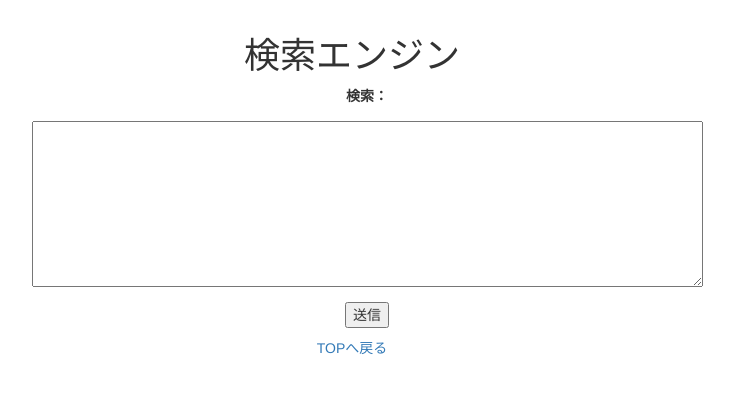
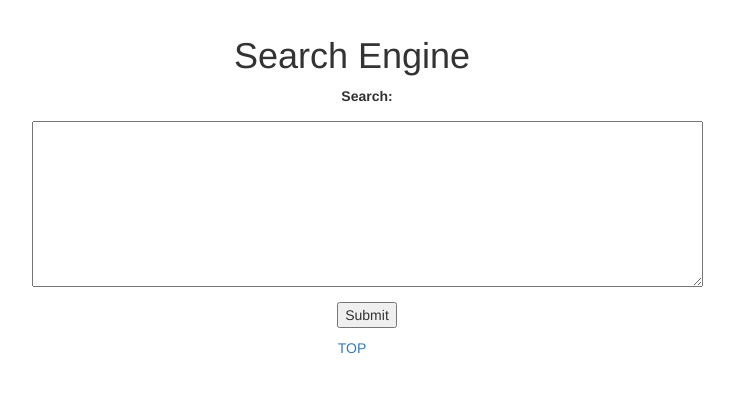
Before and after one commit to ymmmtym/keywoo, a Flask app: page /search_engine in a window 1280 px wide. Shown: the top 393 px of the page, without its empty margins (288-1022 px from the left). Run offline with Flask 2, Linux system fonts and the light colour scheme; some libraries are stand-ins or nearby versions.

Commit message:
update by git_tree.sh

```diff
--- a/app/run.py
+++ b/app/run.py
@@ -17,14 +17,19 @@ search_dic = {
     "Discogs": "https://www.discogs.com/ja/search/?q="
 }
 
+content_dic = {
+    "search_sites": "Search Sites",
+    "search_engine": "Search Engine",
+}
+
+
 @app.route('/')
 def index():
-    internal_links = ["search_site", "search_engine"]
-    return render_template("index.html", names = internal_links)
+    return render_template("index.html", content_dic = content_dic)
 
-@app.route('/search_site')
-def test():
-    return jsonify(search_dic)
+@app.route('/search_sites')
+def search_site():
+    return render_template("search_sites.html", search_dic = search_dic)
 
 @app.route('/search_engine')
 def search_engine():
--- a/app/templates/index.html
+++ b/app/templates/index.html
@@ -3,8 +3,8 @@
   <h1>Top Page</h1>
   <h2>internal links</h2>
   <ul class="list-group">
-  {% for name in names: %}
-    <li class="list-group-item"><a href="/{{ name }}">{{ name }}</a></li>
+  {% for k,v in content_dic.items(): %}
+    <li class="list-group-item"><a href="/{{ k }}">{{ v }}</a></li>
   {% endfor %}
   </ul>
   <h2>external links</h2>
--- a/app/templates/layout.html
+++ b/app/templates/layout.html
@@ -17,6 +17,6 @@
       {% block content %}
       {% endblock %}
     </div>
-    <p><a href="/">TOPへ戻る</a></p>
+    <p><a href="/">TOP</a></p>
   </body>
 </html>
--- a/app/templates/search_engine.html
+++ b/app/templates/search_engine.html
@@ -1,11 +1,11 @@
 {% extends "layout.html" %}
 {% block content %}
-  <h1>検索エンジン</h1>
+  <h1>Search Engine</h1>
   <div class="container">
     <form action="/search_result" method="post">
-      <p><label for="search">検索：</label></p>
+      <p><label for="search">Search:</label></p>
       <p><textarea type="text" name="search" rows="8" cols="80"></textarea></p>
-      <p><button type="submit" name="button">送信</button></p>
+      <p><button type="submit" name="button">Submit</button></p>
     </form>
   </div>
 {% endblock %}
--- a/app/templates/search_result.html
+++ b/app/templates/search_result.html
@@ -10,7 +10,7 @@
   </script>
 
   <table class="table text-nowrap">
-    <caption>検索結果</caption>
+    <caption>Search Result</caption>
     <thead class="thead-dark">
       <tr>
         <th>#</th>
```
Also changed, not shown: app/templates/search_sites.html (added, +21 -0 lines), README.md.
